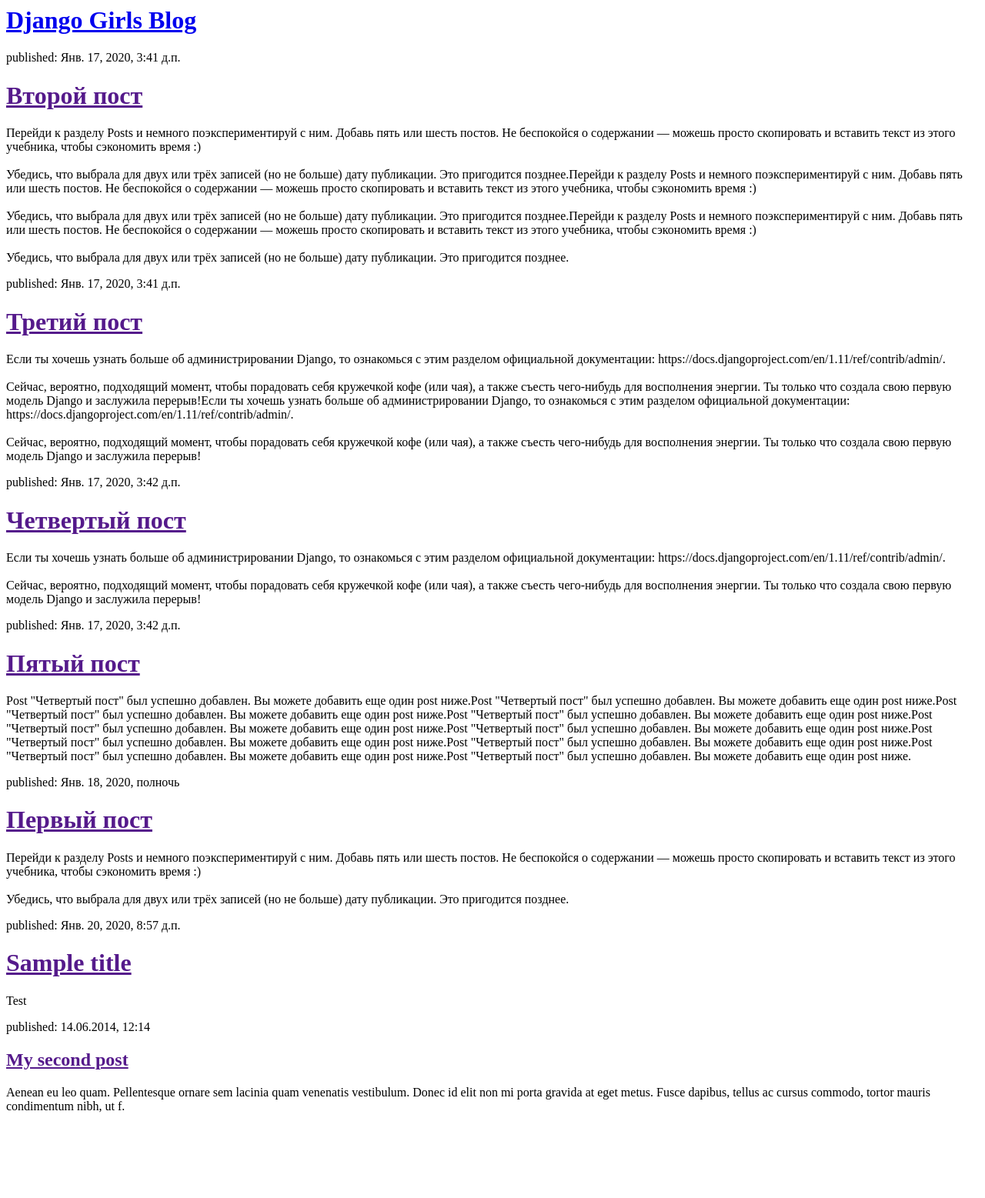
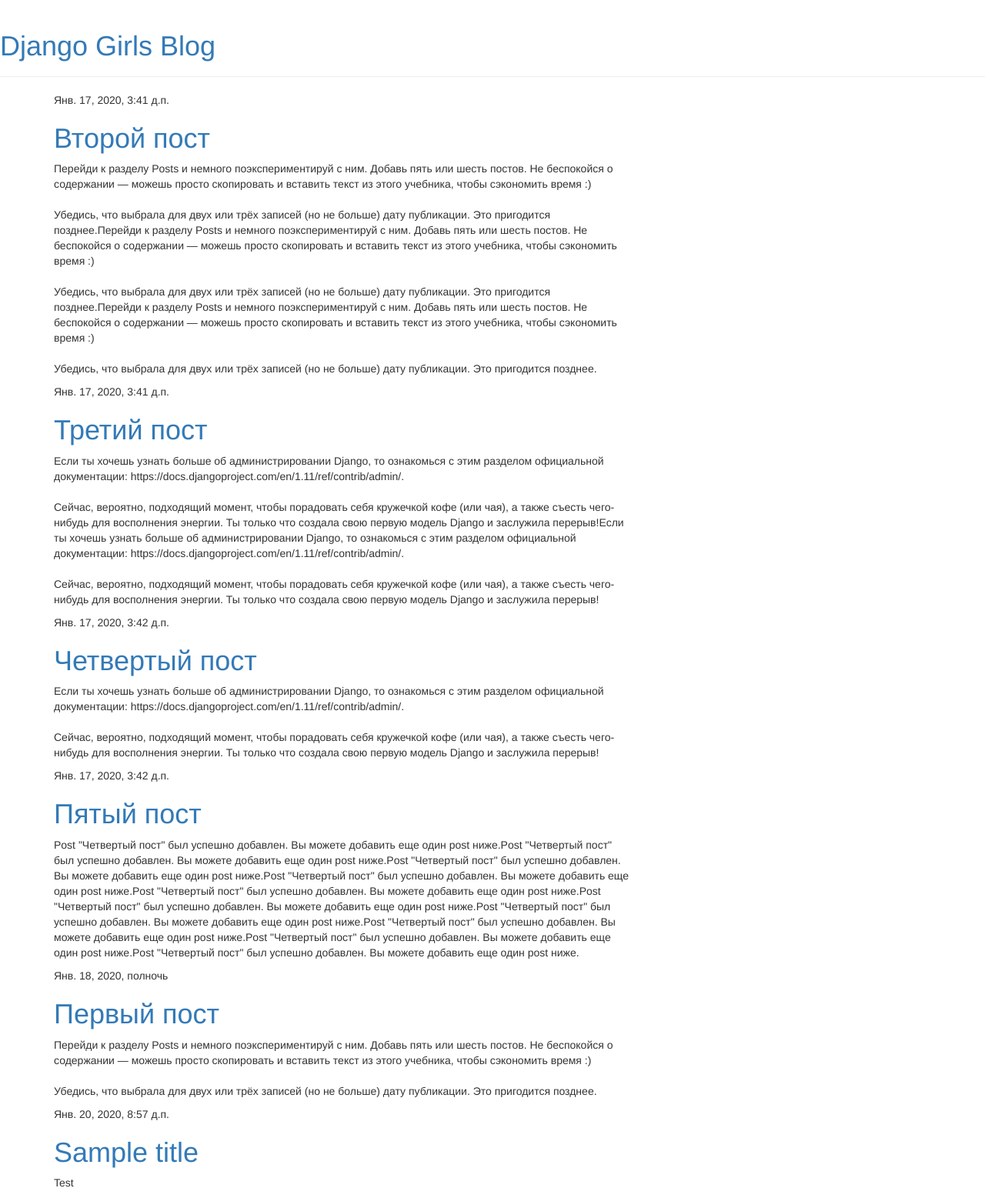
Before and after one commit to DarikaT/my_first_blog, a Django app: page / in a window 1280 px wide. Shown: the whole page at 77% size. Before the commit the page ends 1446 px from the top, so only its background shows below. Run offline with Django 3.2, Linux system fonts and the light colour scheme; data comes from the database, SQL or seed files in the repository; some libraries are stand-ins or nearby versions.

Commit message:
Added view and template for detailed blog post as well as CSS for the site.

```diff
--- /dev/null
+++ b/blog/templates/blog/base.html
@@ -0,0 +1,23 @@
+{% load static %}
+<html>
+    <head>
+        <title>Django Girls blog</title>
+        <link rel="stylesheet" href="//maxcdn.bootstrapcdn.com/bootstrap/3.2.0/css/bootstrap.min.css">
+        <link rel="stylesheet" href="//maxcdn.bootstrapcdn.com/bootstrap/3.2.0/css/bootstrap-theme.min.css">
+        <link href="https://fonts.googleapis.com/css?family=Lobster&subset=latin,cyrillic" rel="stylesheet" type="text/css">
+        <link rel="stylesheet" href="{% static 'css/blog.css' %}">
+    </head>
+    <body>
+        <div class="page-header">
+            <h1><a href="/">Django Girls Blog</a></h1>
+        </div>
+        <div class="content container">
+            <div class="row">
+                <div class="col-md-8">
+                {% block content %}
+                {% endblock %}
+                </div>
+            </div>
+        </div>
+    </body>
+</html>
--- a/blog/templates/blog/post_list.html
+++ b/blog/templates/blog/post_list.html
@@ -1,32 +1,13 @@
+{% extends 'blog/base.html' %}
 
-<html>
-    <head>
-        <title>Django Girls blog</title>
-    </head>
-    <body>
-        <div>
-            <h1><a href="/">Django Girls Blog</a></h1>
+{% block content %}
+    {% for post in posts %}
+        <div class="post">
+            <div class="date">
+                {{ post.published_date }}
+            </div>
+            <h1><a href="{% url 'post_detail' pk=post.pk %}">{{ post.title }}</a></h1>
+            <p>{{ post.text|linebreaksbr }}</p>
         </div>
-
-        {% for post in posts %}
-            <div>
-                <p>published: {{ post.published_date }}</p>
-                <h1><a href="">{{ post.title }}</a></h1>
-                <p>{{ post.text|linebreaksbr }}</p>
-            </div>
-        {% endfor %}
-<!--
-        <div>
-            <p>published: 14.06.2014, 12:14</p>
-            <h2><a href="">My first post</a></h2>
-            <p>Aenean eu leo quam. Pellentesque ornare sem lacinia quam venenatis vestibulum. Donec id elit non mi porta gravida at eget metus. Fusce dapibus, tellus ac cursus commodo, tortor mauris condimentum nibh, ut fermentum massa justo sit amet risus.</p>
-        </div> -->
-
-
-        <div>
-            <p>published: 14.06.2014, 12:14</p>
-            <h2><a href="">My second post</a></h2>
-            <p>Aenean eu leo quam. Pellentesque ornare sem lacinia quam venenatis vestibulum. Donec id elit non mi porta gravida at eget metus. Fusce dapibus, tellus ac cursus commodo, tortor mauris condimentum nibh, ut f.</p>
-        </div>
-    </body>
-</html>
+    {% endfor %}
+{% endblock %}
--- a/blog/urls.py
+++ b/blog/urls.py
@@ -3,4 +3,5 @@
 
 urlpatterns = [
     path('', views.post_list, name='post_list'),
+    path('post/<int:pk>/', views.post_detail, name='post_detail'),
 ]
--- a/blog/views.py
+++ b/blog/views.py
@@ -1,9 +1,14 @@
 from django.shortcuts import render
 from .models import Post
 from django.utils import timezone
+from django.shortcuts import render, get_object_or_404
 
 def post_list(request):
     posts = Post.objects.filter(published_date__lte=timezone.now()).order_by('published_date')
     return render(request, 'blog/post_list.html', {'posts': posts})   #передаем queryset шаблону
 
+def post_detail(request, pk):
+    post = get_object_or_404(Post, pk=pk)
+    return render(request, 'blog/post_detail.html', {'post': post})
+
 # Create your views here.
```
Also changed, not shown: blog/templates/blog/post_detail.html (added, +13 -0 lines).
